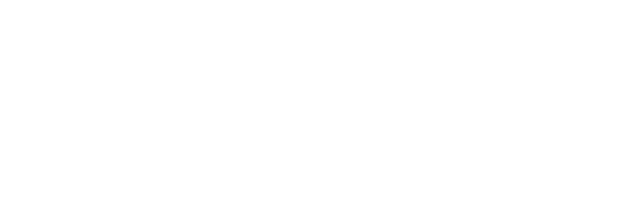
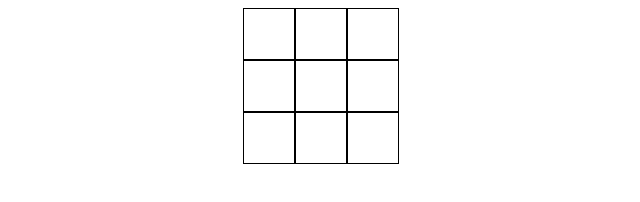
Before and after one commit to alexsaber89/tic-tac-toe, a plain HTML site: page index.html in a window 1280 px wide. Shown: the whole page, without its empty margins (319-959 px from the left). Drawn offline with Linux system fonts and the light colour scheme.

Commit message:
added empty boxes to DOM; added basic styling

```diff
--- a/index.html
+++ b/index.html
@@ -5,9 +5,32 @@
   <link rel="stylesheet" type="text/css" href="styles.css">
 </head>
 <body>
-
-
-
+  <div id="wrapper">
+    <div id="col_a">
+      <div class="box a_1">
+      </div>
+      <div class="box a_2">
+      </div>
+      <div class="box a_3">
+      </div>
+    </div>
+    <div id="col_b">
+      <div class="box b_1">
+      </div>
+      <div class="box b_2">
+      </div>
+      <div class="box b_3">
+      </div>
+    </div>
+    <div id="col_c">
+      <div class="box c_1">
+      </div>
+      <div class="box c_2">
+      </div>
+      <div class="box c_3">
+      </div>
+    </div>
+  </div>
 <script type="text/javascript" src="app.js"></script>
 </body>
 </html>
--- a/styles.css
+++ b/styles.css
@@ -0,0 +1,46 @@
+/***********
+   Boxes
+***********/
+
+#wrapper {
+  display: flex;
+  width: 40%;
+  margin: 0 auto;
+}
+
+#col_a,
+#col_b,
+#col_c {
+  display: inline;
+}
+
+#col_a {
+  margin-left: auto;
+}
+
+#col_c {
+  margin-right: auto;
+}
+
+.box {
+  display: block;
+  width: 50px;
+  height: 50px;
+  border: 1px solid black;
+}
+
+/***********
+ X's and O's
+***********/
+
+.red_x {
+  text-align: center;
+  font-weight: 900;
+  color: red;
+}
+
+.blue_o {
+  text-align: center;
+  font-weight: 900;
+  color: red;
+}
```
